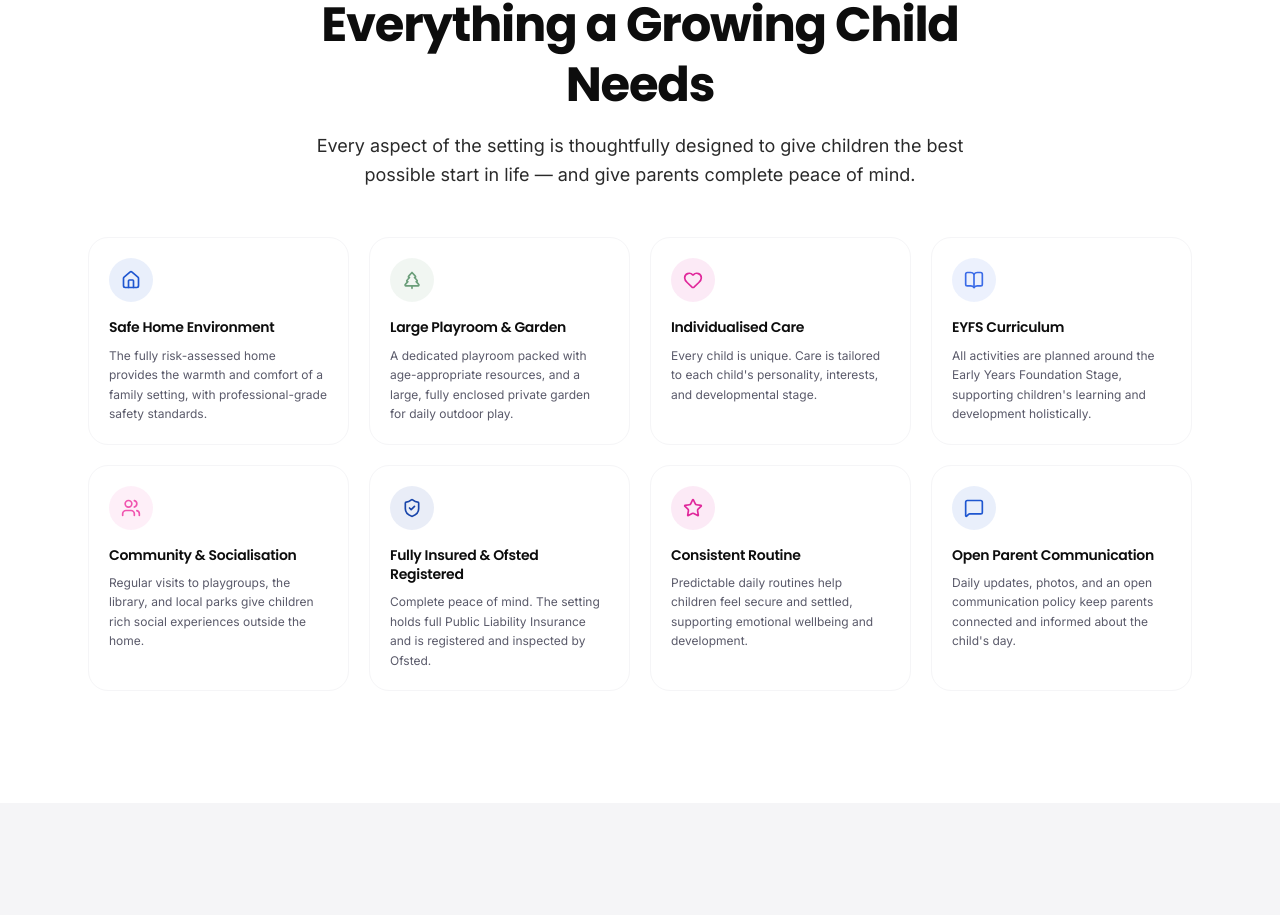
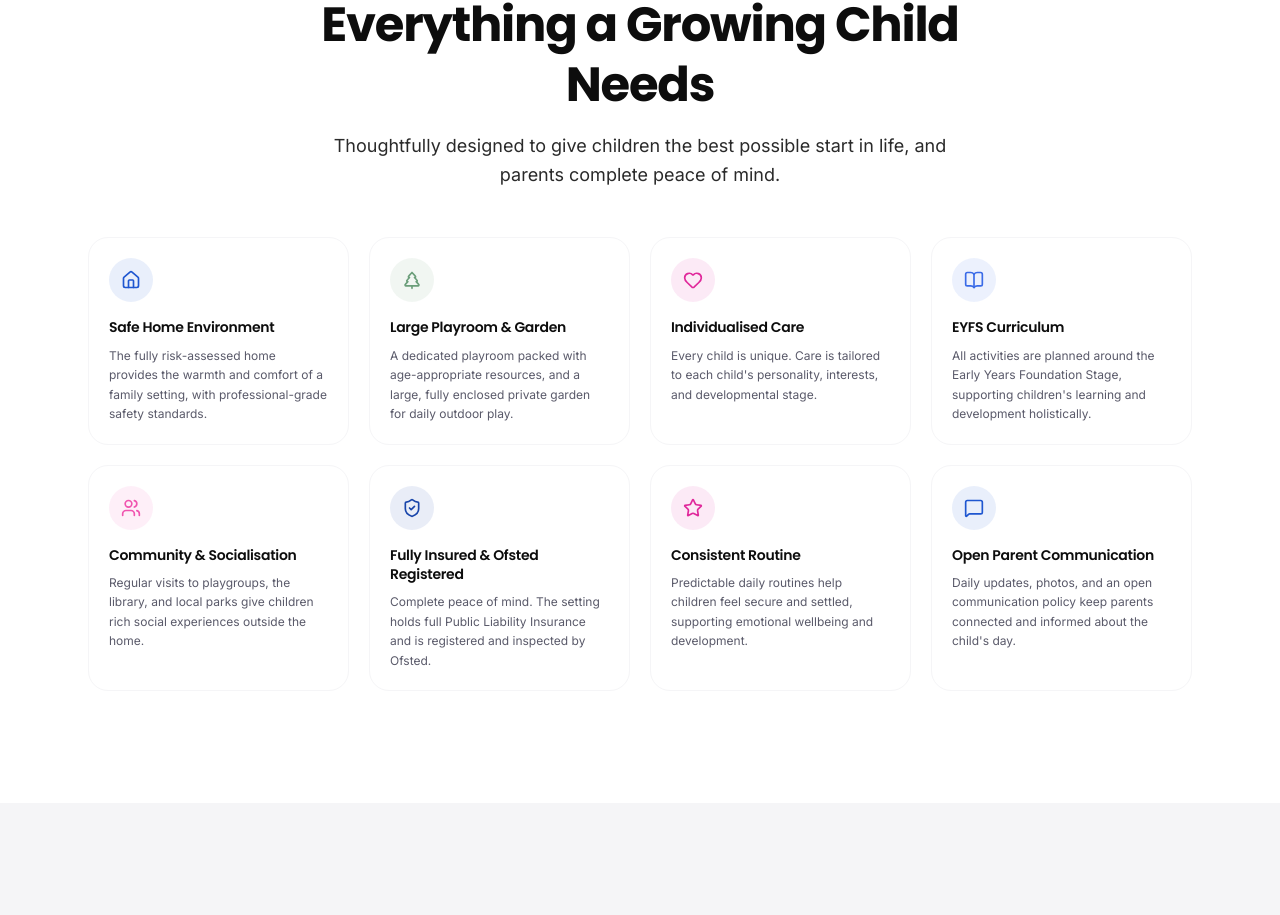
Before and after one commit to Preymaki/divine-heritage, a React (Vite) app: page / in a window 1280 px wide. Shown: the part 2959-3874 px from the top of the page. Built offline with nearby package versions, Linux system fonts and the light colour scheme; no server answers; the database is empty.

Commit message:
feat: add WhyChooseUs component to display service benefits and values

```diff
--- a/src/components/home/WhyChooseUs.tsx
+++ b/src/components/home/WhyChooseUs.tsx
@@ -78,7 +78,7 @@ export default function WhyChooseUs() {
         <SectionHeader
           eyebrow="Why Divine Heritage"
           title="Everything a Growing Child Needs"
-          subtitle="Every aspect of the setting is thoughtfully designed to give children the best possible start in life — and give parents complete peace of mind."
+          subtitle="Thoughtfully designed to give children the best possible start in life, and parents complete peace of mind."
           centered
           maxWidth="max-w-2xl"
         />
```
